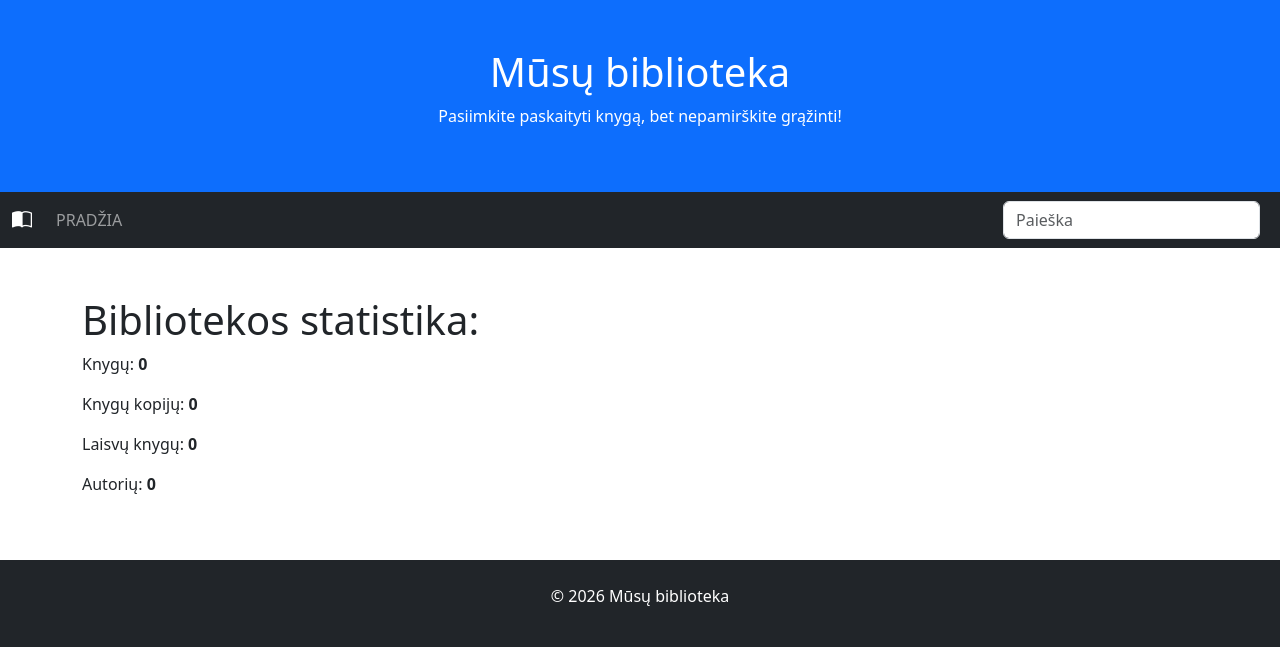
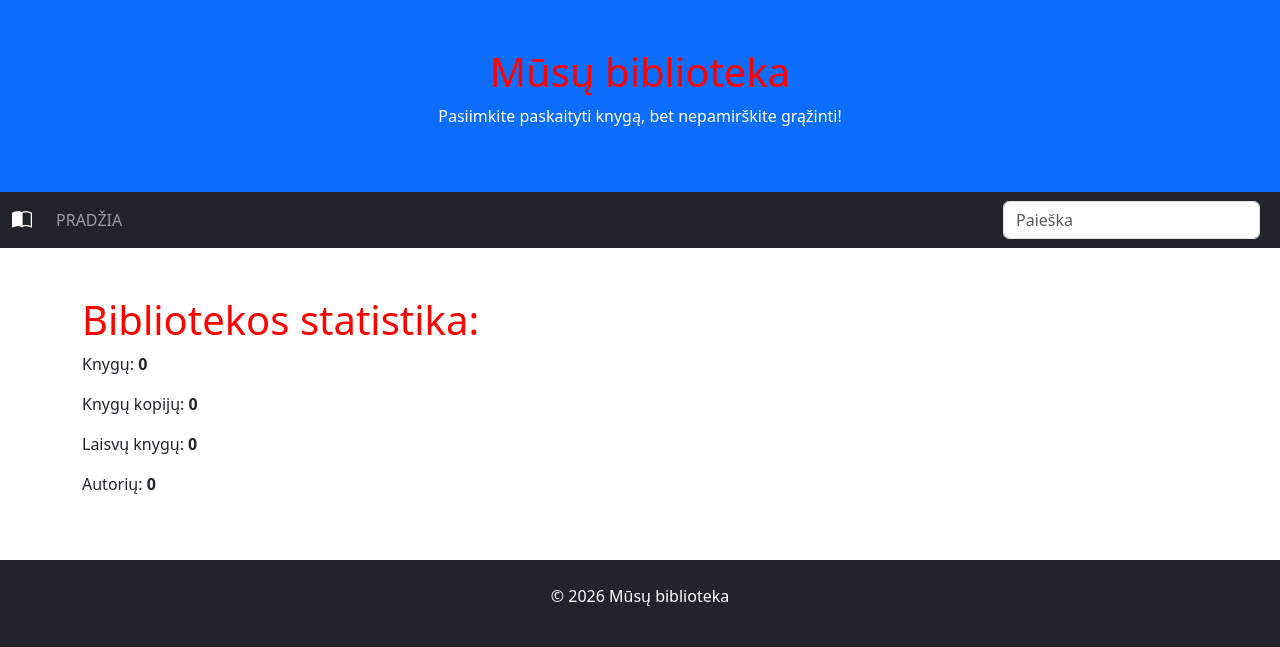
Before and after one commit to DonatasNoreika/library_20260126, a Django app: page / in a window 1280 px wide. Shown: the top 647 px of the page. Run offline with Django 5.2, Linux system fonts and the light colour scheme; data that the repository does not hold is empty.

Commit message:
4: pridėtas static katalogas su css failu styles.css

```diff
--- /dev/null
+++ b/mysite/library/static/css/styles.css
@@ -0,0 +1,3 @@
+h1 {
+    color: red;
+}
--- a/mysite/library/templates/base.html
+++ b/mysite/library/templates/base.html
@@ -7,6 +7,8 @@
     <link href="https://cdn.jsdelivr.net/npm/bootstrap@5.3.3/dist/css/bootstrap.min.css" rel="stylesheet">
     <script src="https://cdn.jsdelivr.net/npm/bootstrap@5.3.3/dist/js/bootstrap.bundle.min.js"></script>
     <link rel="stylesheet" href="https://cdn.jsdelivr.net/npm/bootstrap-icons@1.13.1/font/bootstrap-icons.min.css">
+    {% load static %}
+    <link rel="stylesheet" href="{% static 'css/styles.css' %}">
 </head>
 <body>
 
@@ -21,6 +23,9 @@
         <button class="navbar-toggler" type="button" data-bs-toggle="collapse" data-bs-target="#mynavbar">
             <span class="navbar-toggler-icon"></span>
         </button>
+
+        {# mano komentaras #}
+
         <div class="collapse navbar-collapse" id="mynavbar">
             <ul class="navbar-nav me-auto">
                 <li class="nav-item">
--- a/mysite/mysite/urls.py
+++ b/mysite/mysite/urls.py
@@ -16,8 +16,10 @@ Including another URLconf
 """
 from django.contrib import admin
 from django.urls import path, include
+from django.conf import settings
+from django.conf.urls.static import static
 
 urlpatterns = [
     path('admin/', admin.site.urls),
     path('', include("library.urls")),
-]
+] + static(settings.STATIC_URL, document_root=settings.STATIC_ROOT)
```
